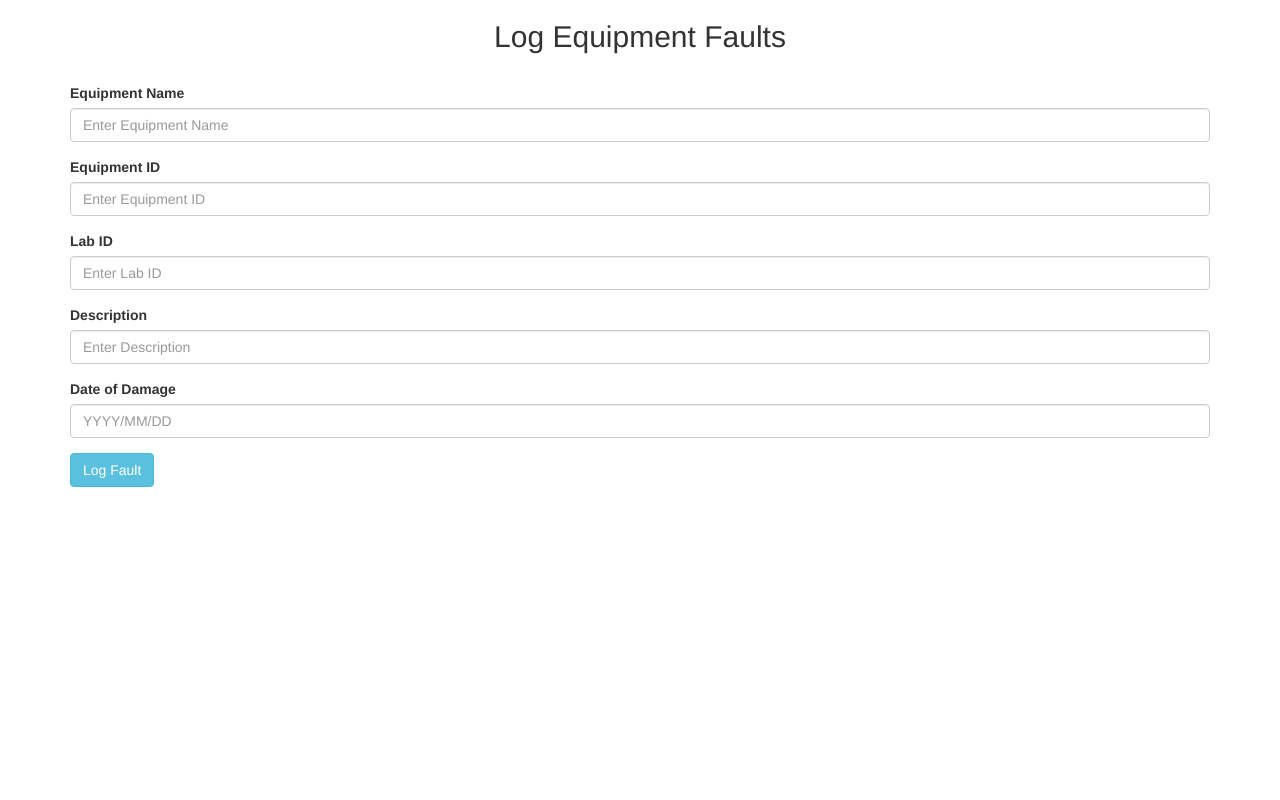
After one commit to michaelannor/engineering-inventory, a PHP site: page /equipmentFaults.php in a window 1280 px wide. The commit adds this page. Run offline with PHP 8.4, Linux system fonts and the light colour scheme; some libraries are stand-ins or nearby versions.

Commit message:
equipmentfaults
omitted a curse in equipment class, updated se_inventory class and added
a new class ( equipmentfaults)

```diff
--- a/project-group/equipment.php
+++ b/project-group/equipment.php
@@ -28,6 +28,6 @@
 		    $str_query="INSERT INTO se_inventory_faults set equipment_id=$id,equipment_name='$name',laboratrory_id=$lab_id,description='$description',date_of_damage=$date";
 		    return $this->query($str_query).mysql_error();
 	    }
-	}
+
 }
 ?>
--- /dev/null
+++ b/project-group/equipmentFaults.php
@@ -0,0 +1,51 @@
+<html>
+    <head>
+        <meta name="viewport" content="width=device-width, initial-scale=1">
+        <link rel="stylesheet" href="http://maxcdn.bootstrapcdn.com/bootstrap/3.3.5/css/bootstrap.min.css">
+        <script src="https://ajax.googleapis.com/ajax/libs/jquery/1.11.3/jquery.min.js"></script>
+        <script src="http://maxcdn.bootstrapcdn.com/bootstrap/3.3.5/js/bootstrap.min.js"></script>
+    </head>
+    <body>
+        <div class="container">
+	        <center><h2> Log Equipment Faults </h2></center>
+            <form method="post" action="equipmentFaults.php" role="form">
+	            <br>
+
+                <div class="form-group"><label for="equipment">Equipment Name </label><input type="text" name="nm" class="form-control" placeholder="Enter Equipment Name" size="10" required></div>
+                <div class="form-group"><label for="id"> Equipment ID</label><input type="text" name="tp" class="form-control" placeholder="Enter Equipment ID" size="10" required></div>
+                <div class="form-group"><label for="lab">Lab ID</label><input type="text" name="lb" class="form-control" placeholder="Enter Lab ID" size="10" required></div>
+                <div class="form-group"><label for="lab">Description</label><input type="text" name="dp" class="form-control" placeholder="Enter Description" size="10" required></div>
+                <div class="form-group"><label for="lab">Date of Damage</label><input type="text" name="dt" class="form-control" placeholder="YYYY/MM/DD" size="10" required></div>
+                <div><input type="submit" class="btn btn-info" value="Log Fault"></div>
+
+            </form>
+        </div>
+
+
+
+
+    <?php
+	    /*includes equipment class in order to use faults_log function
+		*/
+        if(isset($_REQUEST['nm'])){
+	        include_once("equipment.php");
+	        $obj=new equipment();
+	        $name=$_REQUEST['nm'];
+	        $id=$_REQUEST['tp'];
+	        $lab_id=$_REQUEST['lb'];
+	        $description=$_REQUEST['dp'];
+	        $date=$_REQUEST['dt'];
+	        /* check for successfull addition of an equipment onto the
+           database. If no an error message is return else gives a success message
+	       */
+	        if(!$obj->faults_log ($name,$id,$lab_id,$description,$date)){
+		        echo "Error logging faults";
+            }
+	         else{
+	            echo'<div class="alert alert-success"><strong>Success!</strong> fault succesfully logged.</div></div>';
+	        }
+        }
+    ?>
+
+     </body>
+</html>
```
Also changed, not shown: project-group/se_inventory.sql (+8 -0 lines).
